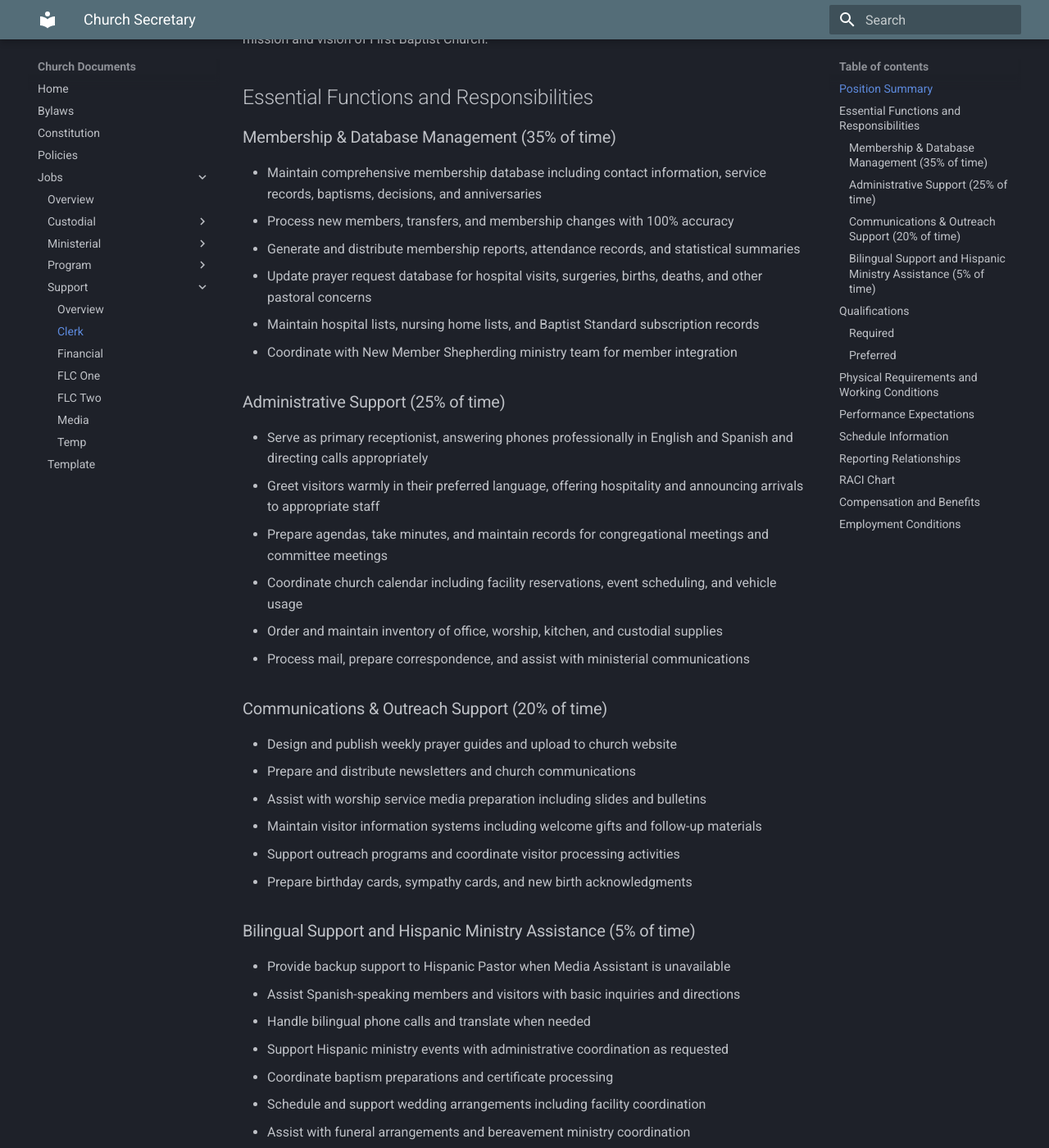
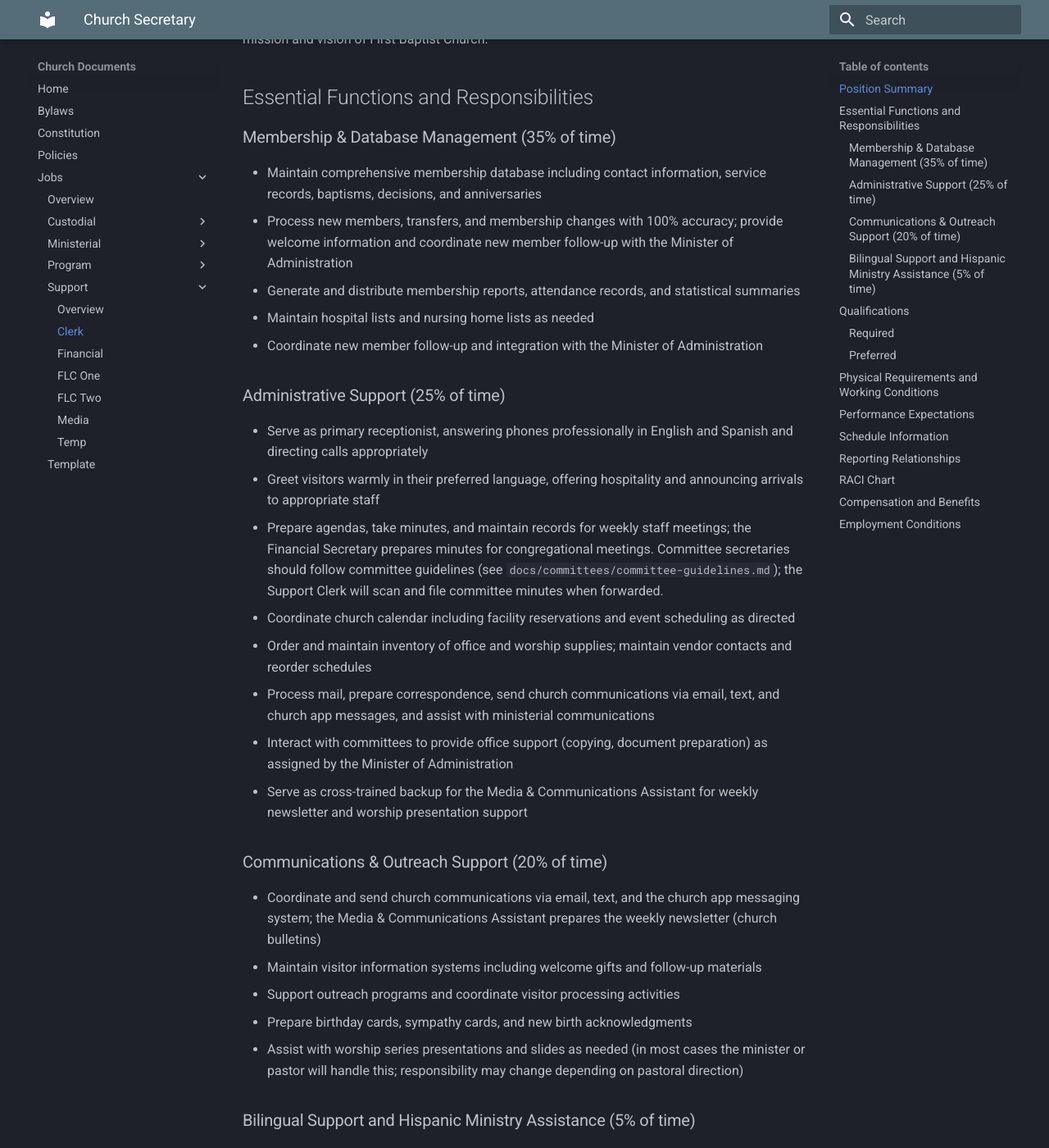
Before and after one commit to fbccana/church-docs, an MkDocs documentation site: the page built from docs/jobs/support/job-support-clerk.md, in a window 1280 px wide and 1400 px high, scrolled down 581 px. Shown: the whole window at 82% size. Built offline with MkDocs 1.6.1 and Material for MkDocs 9.7.7, drawn with Linux system fonts in a browser that asks for light colours; some of the changed text lies outside the part shown.

Commit message:
docs(jobs/committees): move committee duties to committee-guidelines; update Clerk/FLC/Worship role duties

```diff
--- a/docs/jobs/support/job-support-clerk.md
+++ b/docs/jobs/support/job-support-clerk.md
@@ -19,29 +19,29 @@ Serves as the primary administrative support for pastoral staff and church opera
 ### Membership & Database Management (35% of time)
 
 - Maintain comprehensive membership database including contact information, service records, baptisms, decisions, and anniversaries
-- Process new members, transfers, and membership changes with 100% accuracy
+- Process new members, transfers, and membership changes with 100% accuracy; provide welcome information and coordinate new member follow-up with the Minister of Administration
 - Generate and distribute membership reports, attendance records, and statistical summaries
-- Update prayer request database for hospital visits, surgeries, births, deaths, and other pastoral concerns
-- Maintain hospital lists, nursing home lists, and Baptist Standard subscription records
-- Coordinate with New Member Shepherding ministry team for member integration
+- Maintain hospital lists and nursing home lists as needed
+- Coordinate new member follow-up and integration with the Minister of Administration
 
 ### Administrative Support (25% of time)
 
 - Serve as primary receptionist, answering phones professionally in English and Spanish and directing calls appropriately
 - Greet visitors warmly in their preferred language, offering hospitality and announcing arrivals to appropriate staff
-- Prepare agendas, take minutes, and maintain records for congregational meetings and committee meetings
-- Coordinate church calendar including facility reservations, event scheduling, and vehicle usage
-- Order and maintain inventory of office, worship, kitchen, and custodial supplies
-- Process mail, prepare correspondence, and assist with ministerial communications
+- Prepare agendas, take minutes, and maintain records for weekly staff meetings; the Financial Secretary prepares minutes for congregational meetings. Committee secretaries should follow committee guidelines (see `docs/committees/committee-guidelines.md`); the Support Clerk will scan and file committee minutes when forwarded.
+- Coordinate church calendar including facility reservations and event scheduling as directed
+- Order and maintain inventory of office and worship supplies; maintain vendor contacts and reorder schedules
+- Process mail, prepare correspondence, send church communications via email, text, and church app messages, and assist with ministerial communications
+- Interact with committees to provide office support (copying, document preparation) as assigned by the Minister of Administration
+- Serve as cross-trained backup for the Media & Communications Assistant for weekly newsletter and worship presentation support
 
 ### Communications & Outreach Support (20% of time)
 
-- Design and publish weekly prayer guides and upload to church website
-- Prepare and distribute newsletters and church communications
-- Assist with worship service media preparation including slides and bulletins
+- Coordinate and send church communications via email, text, and the church app messaging system; the Media & Communications Assistant prepares the weekly newsletter (church bulletins)
 - Maintain visitor information systems including welcome gifts and follow-up materials
 - Support outreach programs and coordinate visitor processing activities
 - Prepare birthday cards, sympathy cards, and new birth acknowledgments
+- Assist with worship series presentations and slides as needed (in most cases the minister or pastor will handle this; responsibility may change depending on pastoral direction)
 
 ### Bilingual Support and Hispanic Ministry Assistance (5% of time)
 
@@ -90,7 +89,6 @@ Serves as the primary administrative support for pastoral staff and church opera
 
 - Maintain membership database accuracy rate of 98% or higher
 - Respond to phone calls and visitor inquiries within one business day
-- Complete weekly prayer guide publication without errors
 - Process new member information within 48 hours of decision
 - Maintain professional, Christ-like demeanor in all interactions
 - Support staff meetings and church events as scheduled
```
Also changed, not shown: other parts of docs/jobs/support/job-support-clerk.md (+0 -1 lines), docs/committees/committee-guidelines.md (added, +35 -0 lines), docs/jobs/program/job-support-worship.md (+1 -0 lines), docs/jobs/support/job-support-flc-one.md (+1 -0 lines).
